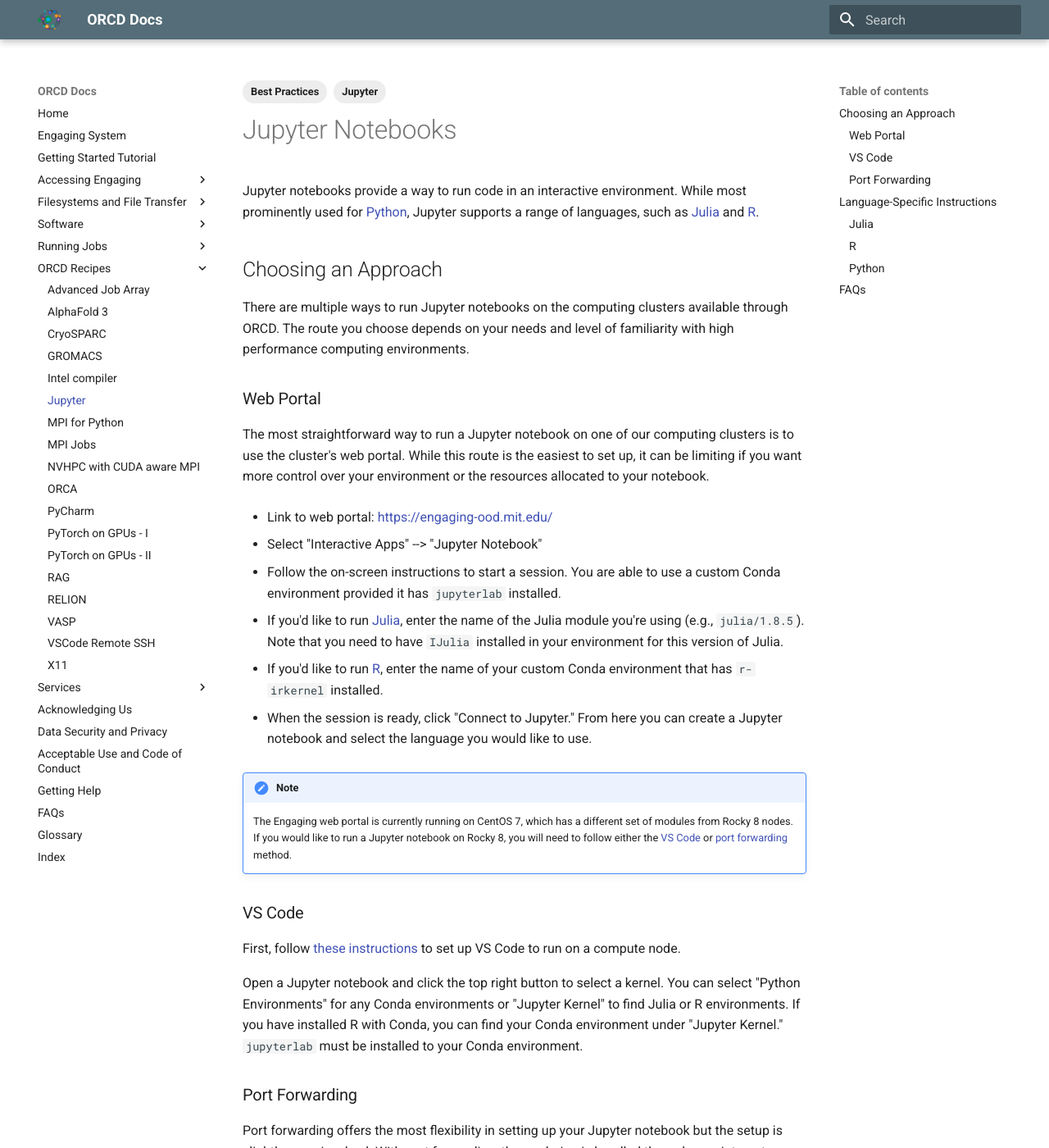
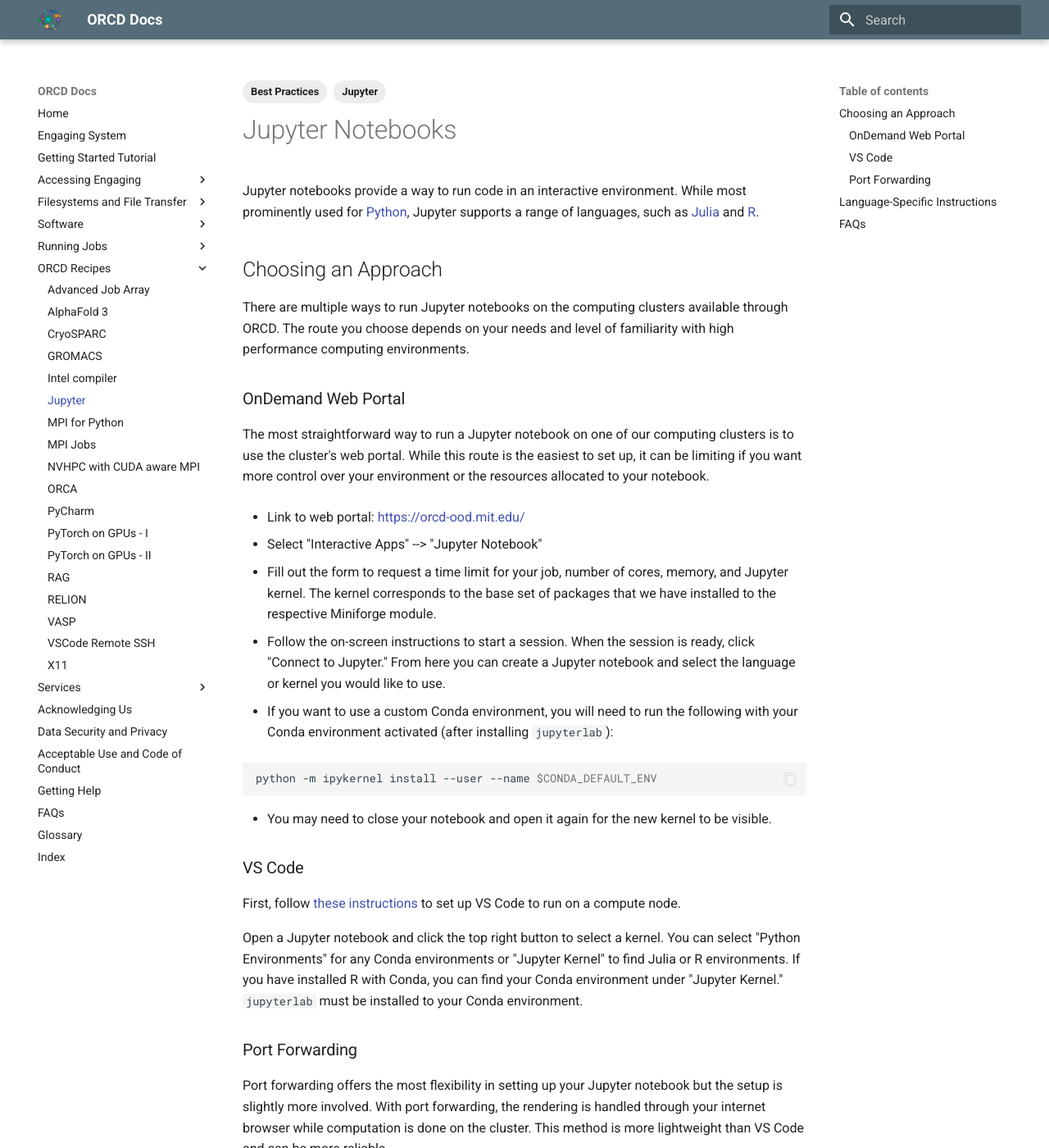
Before and after one commit to mit-orcd/orcd-docs-edit, an MkDocs documentation site: the page built from docs/recipes/jupyter.md, in a window 1280 px wide and 1400 px high. Shown: the whole window at 82% size. Built offline with MkDocs 1.6.1 and Material for MkDocs 9.7.7, drawn with Linux system fonts in a browser that asks for light colours; some of the changed text lies outside the part shown.

Commit message:
adding new OOD info

````diff
--- a/docs/recipes/jupyter.md
+++ b/docs/recipes/jupyter.md
@@ -17,7 +17,7 @@
 available through ORCD. The route you choose depends on your needs and level of
 familiarity with high performance computing environments.
 
-### Web Portal
+### OnDemand Web Portal
 
 The most straightforward way to run a Jupyter notebook on one of our computing
 clusters is to use the cluster's web portal. While this route is the easiest
@@ -25,28 +25,22 @@
 or the resources allocated to your notebook.
 
 - Link to web portal:
-[https://engaging-ood.mit.edu/](https://engaging-ood.mit.edu/)
+[https://orcd-ood.mit.edu/](https://orcd-ood.mit.edu/)
 
 - Select "Interactive Apps" --> "Jupyter Notebook"
 
-- Follow the on-screen instructions to start a session. You are able to use
-a custom Conda environment provided it has `jupyterlab` installed.
+- Fill out the form to request a time limit for your job, number of cores, memory, and Jupyter kernel. The kernel corresponds to the base set of packages that we have installed to the respective Miniforge module.
 
-- If you'd like to run [Julia](#julia), enter the name of the Julia module
-you're using (e.g., `julia/1.8.5`). Note that you need to have `IJulia`
-installed in your environment for this version of Julia.
+- Follow the on-screen instructions to start a session. When the session is ready, click "Connect to Jupyter." From here you can
+create a Jupyter notebook and select the language or kernel you would like to use.
 
-- If you'd like to run [R](#r), enter the name of your custom Conda
-environment that has `r-irkernel` installed.
+- If you want to use a custom Conda environment, you will need to run the following with your Conda environment activated (after installing `jupyterlab`):
 
-- When the session is ready, click "Connect to Jupyter." From here you can
-create a Jupyter notebook and select the language you would like to use.
+```bash
+python -m ipykernel install --user --name $CONDA_DEFAULT_ENV
+```
 
-!!! note
-    The Engaging web portal is currently running on CentOS 7, which has a
-    different set of modules from Rocky 8 nodes. If you would like to run
-    a Jupyter notebook on Rocky 8, you will need to follow either the [VS
-    Code](#vs-code) or [port forwarding](#port-forwarding) method.
+- You may need to close your notebook and open it again for the new kernel to be visible.
 
 ### VS Code
 
@@ -109,7 +103,6 @@
 
 ![](../images/jupyter/jupyter_link.png)
 
-
 Make sure to select the second URL that is provided as outlined in yellow above.
 We cannot use this link right away because that node is not available from our
 local machine. Through "tunneling," however, we can access this node through
@@ -131,49 +124,49 @@
 
 ## Language-Specific Instructions
 
-### Julia
+=== "Julia"
 
-You will need to add the `IJulia` package to your environment for Jupyter to
-recognize the Julia kernel. You can do so from the command line:
+    You will need to add the `IJulia` package to your environment for Jupyter to
+    recognize the Julia kernel. You can do so from the command line:
 
-```bash title="Bash"
-module load julia
-julia
-```
-```julia title="Julia"
-using Pkg
-Pkg.add("IJulia")
-Pkg.build("IJulia")
-```
+    ```bash title="Bash"
+    module load julia
+    julia
+    ```
+    ```julia title="Julia"
+    using Pkg
+    Pkg.add("IJulia")
+    Pkg.build("IJulia")
+    ```
 
-Unlike R, Julia environments are separate from Conda. However, if the `IJulia`
-package is installed, then the Julia kernel should be visible regardless of the
-Conda environment from which you run your Jupyter notebook.
+    Unlike R, Julia environments are separate from Conda. However, if the `IJulia`
+    package is installed, then the Julia kernel should be visible regardless of the
+    Conda environment from which you run your Jupyter notebook.
 
-See our [Julia documentation](../software/julia.md) for more information.
+    See our [Julia documentation](../software/julia.md) for more information.
 
-### R
+=== "Python"
 
-To run R in a Jupyter notebook, you need to create a Conda environment with
-both `r-irkernel` and `jupyterlab` installed:
+    To run Python Jupyter notebooks, install `jupyterlab` to whatever Conda
+    environment that contains the packages you need.
 
-```bash
-module load miniforge
-conda create -n r_jupyter_env jupyterlab r-irkernel
-conda activate r_jupyter_env
-```
+    See our [Python documentation](../software/python.md) for more information.
 
-Most R packages are available through Conda, so feel free to install other
-packages you need to this environment.
+=== "R"
 
-See our [R documentation](../software/R.md) for more information.
+    To run R in a Jupyter notebook, you need to create a Conda environment with
+    both `r-irkernel` and `jupyterlab` installed:
 
-### Python
+    ```bash
+    module load miniforge
+    conda create -n r_jupyter_env jupyterlab r-irkernel
+    conda activate r_jupyter_env
+    ```
 
-To run Python Jupyter notebooks, install `jupyterlab` to whatever Conda
-environment that contains the packages you need.
+    Most R packages are available through Conda, so feel free to install other
+    packages you need to this environment.
 
-See our [Python documentation](../software/python.md) for more information.
+    See our [R documentation](../software/R.md) for more information.
 
 ## FAQs
 
@@ -216,3 +208,13 @@
 
 See [Conda Environments](../software/python.md#conda-environments) for
 more information.
+
+**How do I access my lab's storage from Jupyter?**
+
+By default, Jupyter treats the root directory as whatever directory you started Jupyter from. If you're using the OnDemand web portal, this is your home directory. This effectively blocks you from navigating to other paths, such as `/orcd/data` or `/orcd/pool`, where many groups have dedicated shared storage.
+
+To get around this, you can create a symlink in your home directory:
+
+```bash
+ln -s /path/to/destination /path/to/symlink
+```
````
Also changed, not shown: other parts of docs/recipes/jupyter.md (+3 -4 lines).
